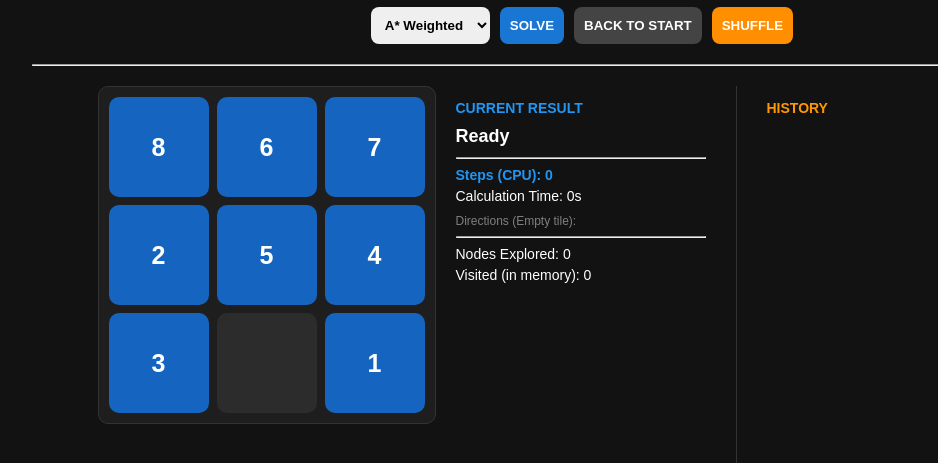
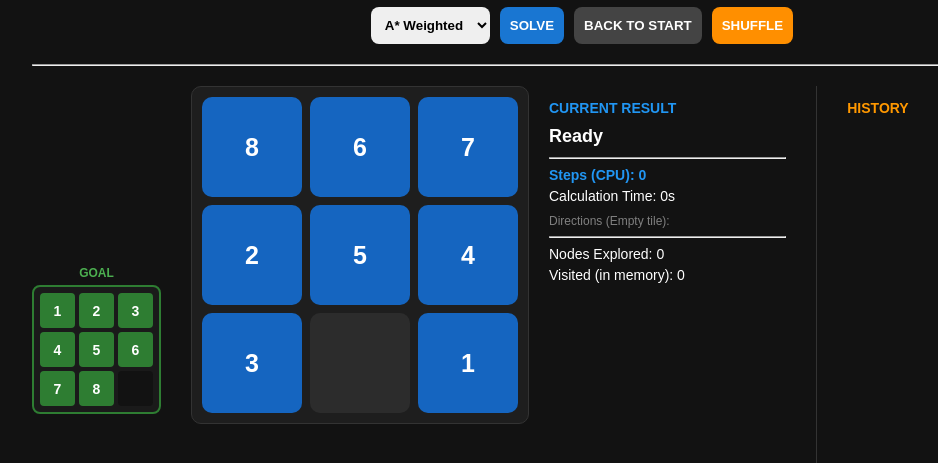
Before and after one commit to Castulik/8Puzzle_Solver, a plain HTML site: page index.html in a window 1280 px wide. Shown: the part 81-544 px from the top of the page, without its empty margins (58-996 px from the left). Drawn offline with Linux system fonts and the light colour scheme.

Commit message:
Deploying to gh-pages from @ Castulik/8Puzzle_Solver@dea6f2133ee6e4c252d0b649fae840eb8d001061 🚀

```diff
--- a/index.html
+++ b/index.html
@@ -32,7 +32,16 @@
 
         <div class="main-layout">
             <div class="board-section">
-                <div id="grid" class="grid"></div>
+                <div class="boards-container">
+                    <div class="target-board-wrapper">
+                        <div class="target-label">GOAL</div>
+                        <div id="targetGrid" class="target-grid"></div>
+                    </div>
+
+                    <div class="main-board">
+                        <div id="grid" class="grid"></div>
+                    </div>
+                </div>
             </div>
 
             <div class="stats-section">
--- a/script.js
+++ b/script.js
@@ -312,3 +312,21 @@ document.getElementById('btnReset').onclick = () => {
 };
 
 renderGrid();
+
+// Funkce pro vykreslení malého cílového stavu
+function renderTargetGrid() {
+    const targetGrid = document.getElementById('targetGrid');
+    const goalState = [1, 2, 3, 4, 5, 6, 7, 8, 0];
+
+    targetGrid.innerHTML = '';
+    goalState.forEach(n => {
+        const d = document.createElement('div');
+        d.className = `target-tile ${n === 0 ? 'empty' : ''}`;
+        d.textContent = n === 0 ? '' : n;
+        targetGrid.appendChild(d);
+    });
+}
+
+// Nezapomeň ji zavolat hned při startu (např. pod renderGrid())
+renderGrid();
+renderTargetGrid();
--- a/style.css
+++ b/style.css
@@ -29,3 +29,54 @@ button { background: #444; color: white; }
 .history-section { width: 300px; text-align: left; }
 .history-list { height: 450px; overflow-y: auto; display: flex; flex-direction: column; gap: 10px; }
 .history-item { background: rgba(255,255,255,0.05); border: 1px solid #444; padding: 10px; border-radius: 8px; }
+
+/* Kontejner pro obě mřížky */
+.boards-container {
+    display: flex;
+    align-items: flex-end;
+    gap: 30px;
+    justify-content: center;
+}
+
+/* Styl pro malou cílovou mřížku */
+.target-board-wrapper {
+    display: flex;
+    flex-direction: column;
+    align-items: center;
+    margin-bottom: 10px;
+}
+
+.target-label {
+    font-size: 12px;
+    font-weight: bold;
+    color: #4CAF50;
+    margin-bottom: 5px;
+    text-transform: uppercase;
+}
+
+.target-grid {
+    display: grid;
+    grid-template-columns: repeat(3, 35px);
+    grid-gap: 4px;
+    background: #1a1a1a;
+    padding: 6px;
+    border: 2px solid #2E7D32;
+    border-radius: 8px;
+}
+
+.target-tile {
+    width: 35px;
+    height: 35px;
+    background: #2E7D32;
+    color: white;
+    display: flex;
+    align-items: center;
+    justify-content: center;
+    font-size: 14px;
+    font-weight: bold;
+    border-radius: 4px;
+}
+
+.target-tile.empty {
+    background: #121212;
+}
```
